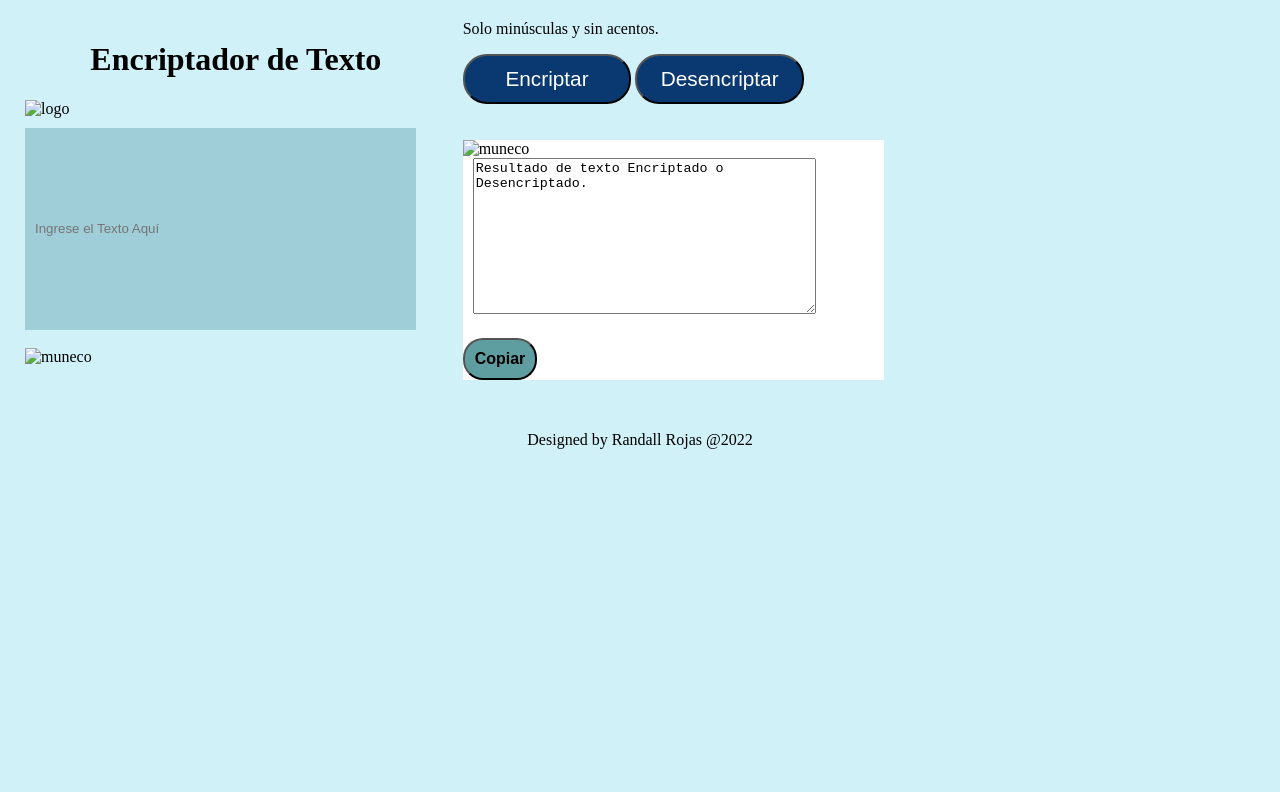
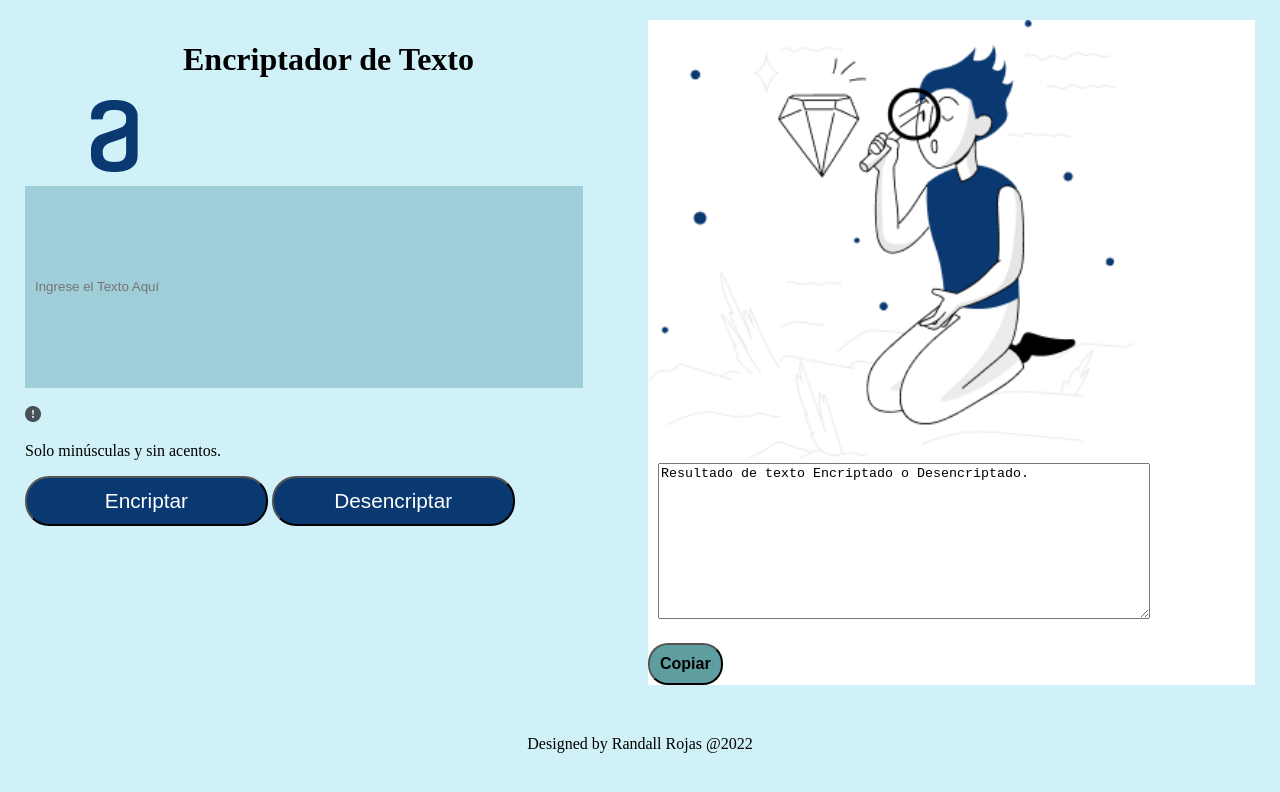
Before and after one commit to RandallRL/Portafolio-Git, a plain HTML site: page index.html in a window 1280 px wide. Drawn offline with Linux system fonts and the light colour scheme; the site is published under a folder, as on GitHub Pages, so addresses that start at the root find nothing.

Commit message:
Fixing paths

```diff
--- a/index.html
+++ b/index.html
@@ -6,7 +6,7 @@
     <meta http-equiv="X-UA-Compatible" content="IE=edge">
     <meta name="viewport" content="width=device-width, initial-scale=1.0">
     <link rel="stylesheet" href="style.css">
-    <script type="text/javascript" src="/script.js"></script>
+    <script type="text/javascript" src="script.js"></script>
     <title>Encriptado de Texto Challenge</title>
 </head>
 
@@ -17,14 +17,14 @@
             <h1>Encriptador de Texto</h1>
         </div>
         <div class="logo">
-            <img src="/Logo.png" alt="logo">
+            <img src="Logo.png" alt="logo">
         </div>
 
         <div class="texto1">
             <input class="buttom-texto1" type="text" name="texto" id="inputTexto" placeholder="Ingrese el Texto Aquí">
         </div>
         <br>
-        <img src="/bi_exclamation-circle-fill.png" alt="muneco">
+        <img src="bi_exclamation-circle-fill.png" alt="muneco">
         <div class="exclamacion">
             <p>Solo minúsculas y sin acentos.</p>
         </div>
@@ -37,7 +37,7 @@
 
         <br>
         <div class="muneco">
-            <img src="/Muñeco.png" alt="muneco" id="imgDer">
+            <img src="Muñeco.png" alt="muneco" id="imgDer">
             <textarea name="textarea" id="texto2" cols="40"
                 rows="10">Resultado de texto Encriptado o Desencriptado.</textarea>
             <br>
```
